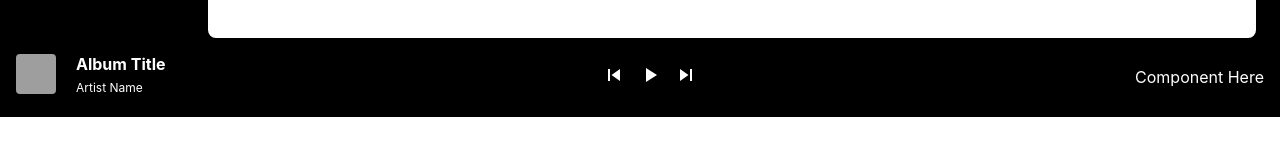
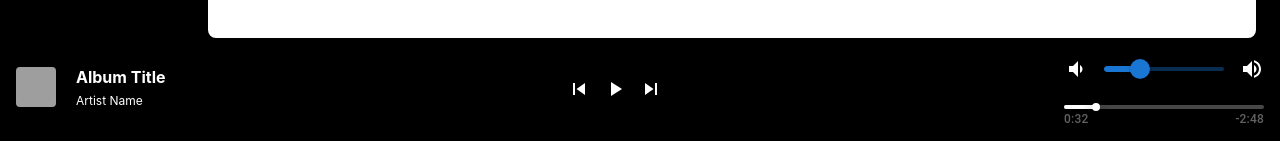
Before and after one commit to roliestpoliest/music_library, a React (Create React App) app in the folder frontend/: page /About in a window 1280 px wide. Shown: the part 1057-1198 px from the top of the page. Before the commit the page ends 1174 px from the top, so only its background shows below. Built offline with nearby package versions, Linux system fonts and the light colour scheme; grey boxes are pictures that could not be loaded.

Commit message:
Added sliders
sliders added to control music volume and song position

```diff
--- a/frontend/src/components/MusicPlayer/MusicControls/MusicControls.js
+++ b/frontend/src/components/MusicPlayer/MusicControls/MusicControls.js
@@ -4,6 +4,7 @@ import SkipNextIcon from "@mui/icons-material/SkipNext";
 import SkipPreviousIcon from "@mui/icons-material/SkipPrevious";
 import PlayArrowIcon from "@mui/icons-material/PlayArrow";
 import PauseIcon from "@mui/icons-material/Pause";
+
 
 function MusicControls() {
   const [isPlaying, setIsPlaying] = useState(false);
--- a/frontend/src/components/MusicPlayer/MusicPlayer.js
+++ b/frontend/src/components/MusicPlayer/MusicPlayer.js
@@ -2,6 +2,7 @@ import React from "react";
 import "./MusicPlayer.css";
 import MusicControls from "./MusicControls/MusicControls";
 import CurrentlyPlaying from "./CurrentlyPlaying/CurrentlyPlaying";
+import SliderControls from "./SliderControls/SliderControl"
 
 export default function MusicPlayer() {
   return (
@@ -12,7 +13,9 @@ export default function MusicPlayer() {
       <div>
         <MusicControls />
       </div>
-      <div>Component Here</div>
+      <div>
+        <SliderControls />
+      </div>
     </div>
   );
 }
--- /dev/null
+++ b/frontend/src/components/MusicPlayer/SliderControls/SliderControl.js
@@ -0,0 +1,89 @@
+import * as React from 'react';
+import Box from '@mui/material/Box';
+import Stack from '@mui/material/Stack';
+import Slider from '@mui/material/Slider';
+import VolumeDown from '@mui/icons-material/VolumeDown';
+import VolumeUp from '@mui/icons-material/VolumeUp';
+import Typography from '@mui/material/Typography';
+import { styled, useTheme } from '@mui/material/styles';
+
+export default function ContinuousSlider() {
+  const [value, setValue] = React.useState(30);
+
+  const handleChange = (event, newValue) => {
+    setValue(newValue);
+  };
+  const duration = 200; // seconds
+
+  const [position, setPosition] = React.useState(32);
+
+  const TinyText = styled(Typography)({
+    fontSize: '0.75rem',
+    opacity: 0.38,
+    fontWeight: 500,
+    letterSpacing: 0.2,
+  });
+
+  function formatDuration(value) {
+    const minute = Math.floor(value / 60);
+    const secondLeft = value - minute * 60;
+    return `${minute}:${secondLeft < 10 ? `0${secondLeft}` : secondLeft}`;
+  }
+  const theme = useTheme();
+
+  return (
+    <Box sx={{ width: 200 }}>
+      <Stack spacing={2} direction="row" sx={{ mb: 1 }} alignItems="center">
+        <VolumeDown />
+        <Slider aria-label="Volume" value={value} onChange={handleChange} />
+        <VolumeUp />
+      </Stack>
+      <Slider
+          aria-label="time-indicator"
+          size="small"
+          value={position}
+          min={0}
+          step={1}
+          max={duration}
+          onChange={(_, value) => setPosition(value)}
+          sx={{
+            color: theme.palette.mode === 'light' ? '#fff' : 'rgba(0,0,0,0.87)',
+            height: 4,
+            '& .MuiSlider-thumb': {
+              width: 8,
+              height: 8,
+              transition: '0.3s cubic-bezier(.47,1.64,.41,.8)',
+              '&::before': {
+                boxShadow: '0 2px 12px 0 rgba(0,0,0,0.4)',
+              },
+              '&:hover, &.Mui-focusVisible': {
+                boxShadow: `0px 0px 0px 8px ${
+                  theme.palette.mode === 'dark'
+                    ? 'rgb(255 255 255 / 16%)'
+                    : 'rgb(0 0 0 / 16%)'
+                }`,
+              },
+              '&.Mui-active': {
+                width: 20,
+                height: 20,
+              },
+            },
+            '& .MuiSlider-rail': {
+              opacity: 0.28,
+            },
+          }}
+        />
+        <Box
+          sx={{
+            display: 'flex',
+            alignItems: 'center',
+            justifyContent: 'space-between',
+            mt: -2,
+          }}
+        >
+          <TinyText>{formatDuration(position)}</TinyText>
+          <TinyText>-{formatDuration(duration - position)}</TinyText>
+        </Box>
+    </Box>
+  );
+}
```
Also changed, not shown: frontend/src/components/MusicPlayer/MusicControls/MusicControls.css (line endings or trailing spaces).
